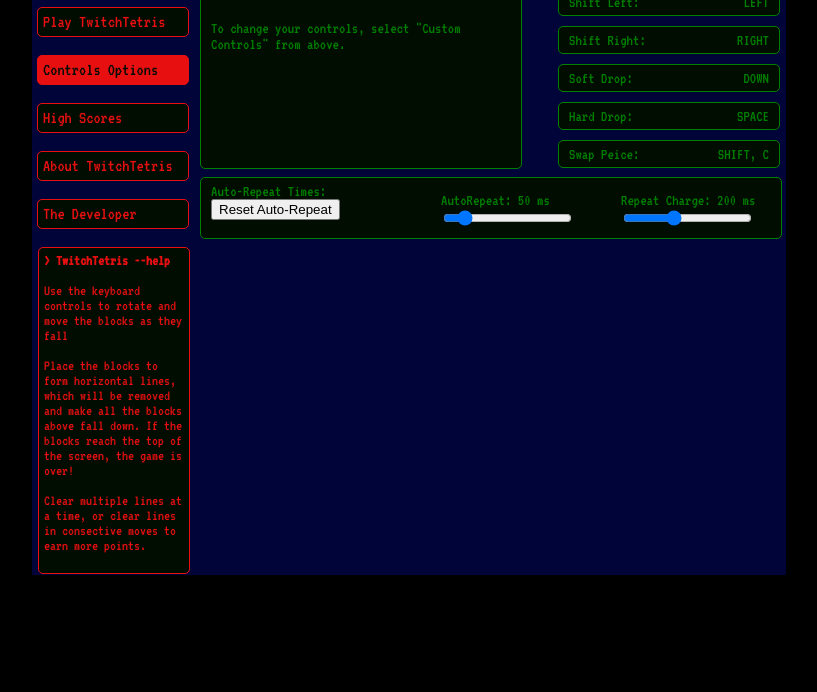
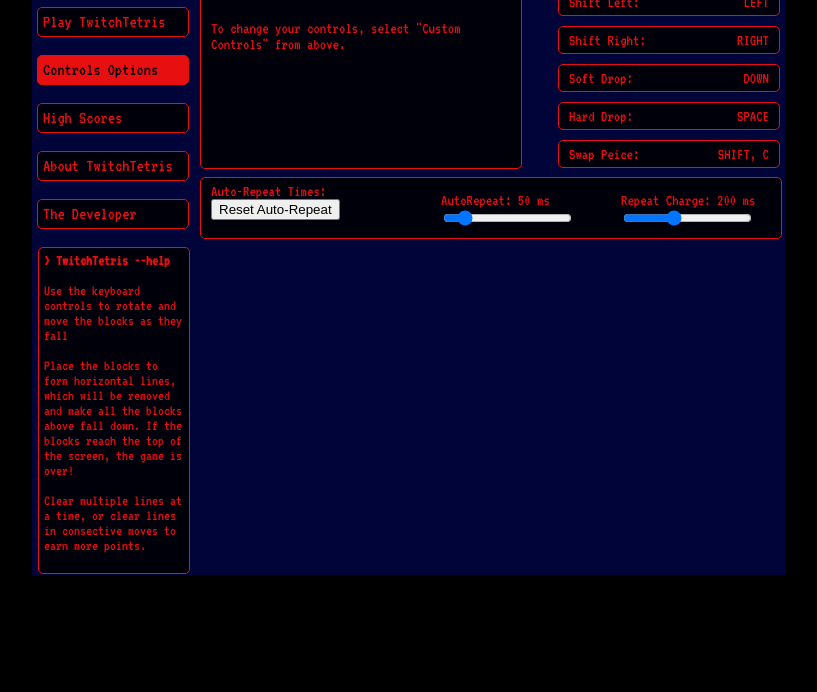
Before and after one commit to LOstDev404/Dichoptic-TwitchTetris, a plain HTML site: page controls.html in a window 1280 px wide. Shown: the part 108-800 px from the top of the page, without its empty margins (231-1048 px from the left). Drawn offline with Linux system fonts and the light colour scheme.

Commit message:
UI Changes (2)

```diff
--- a/controlsStyles.css
+++ b/controlsStyles.css
@@ -17,9 +17,9 @@
     margin: 10px 5px;
     font-size: 16px;
     font-family: VT323;
-    color: #008000;
-    background-color: #000d00;
-    border: 1px solid #008000;
+    color: #e80f11;
+    background-color: #00000a;
+    border: 1px solid #e80f11;
     border-radius: 5px;
     padding: 5px 10px;
     width: 200px;
@@ -28,15 +28,15 @@
 .controlsUnit:hover
 {
     cursor: pointer;
-    background-color: #008000;
-    color: #000d00;
+    background-color: #e80f11;
+    color: #00000a;
 }
 
 .controlsUnitPending
 {
     cursor: pointer;
-    background-color: #008000;
-    color: #000d00;
+    background-color: #e80f11;
+    color: #00000a;
     font-weight: bold;
 }
 
@@ -45,9 +45,9 @@
     margin: 10px 5px;
     font-size: 16px;
     font-family: VT323;
-    color: #008000;
-    background-color: #000d00;
-    border: 1px solid #008000;
+    color: #e80f11;
+    background-color: #00000a;
+    border: 1px solid #e80f11;
     border-radius: 5px;
     padding: 5px 10px;
     width: 300px;
@@ -92,9 +92,9 @@
     margin: 10px 5px;
     font-size: 16px;
     font-family: VT323;
-    color: #008000;
-    background-color: #000d00;
-    border: 1px solid #008000;
+    color: #e80f11;
+    background-color: #00000a;
+    border: 1px solid #e80f11;
     border-radius: 5px;
     padding: 5px 10px;
     width: 560px;
--- a/styles.css
+++ b/styles.css
@@ -12,7 +12,7 @@
     font-size: 15px;
     font-family: VT323;
     color: #e80f11;
-    background-color: #000d00;
+    background-color: #00000a;
     border: 1px solid #e80f11;
     border-radius: 5px;
     padding: 5px;
@@ -37,7 +37,7 @@
     margin: 0 auto;
     border: 1px solid #e80f11;
     border-radius: 5px;
-    background-color: #000d00;
+    background-color: #00000a;
     color: #e80f11;
     padding: 5px;
     width: 140px;
@@ -56,7 +56,7 @@
     margin: 0 auto;
     border: 1px solid #e80f11;
     border-radius: 5px;
-    background-color: #000d00;
+    background-color: #00000a;
     color: #e80f11;
     padding: 5px;
     width: 140px;
@@ -78,7 +78,7 @@ a.bareLink:visited
 
 .selectedMenuItem
 {
-    color: #000d00;
+    color: #00000a;
     background-color: #e80f11;
 }
 
@@ -98,7 +98,7 @@ body
     font-size: 16px;
     font-family: VT323;
     color: #e80f11;
-    background-color: #000d00;
+    background-color: #00000a;
     border: 1px solid #e80f11;
     border-radius: 5px;
     padding: 5px;
@@ -159,7 +159,7 @@ body
     border-collapse: collapse;
     border: 1px solid #e80f11;
     color: #e80f11;
-    background-color: #000d00;
+    background-color: #00000a;
 }
 .controlsTable td
 {
@@ -184,7 +184,7 @@ body
     border-collapse: collapse;
     border: 1px solid #e80f11;
     color: #e80f11;
-    background-color: #000d00;
+    background-color: #00000a;
 }
 .resultsTable td
 {
@@ -200,7 +200,7 @@ body
     border-collapse: collapse;
     border: 1px solid #e80f11;
     color: #e80f11;
-    background-color: #000d00;
+    background-color: #00000a;
 }
 .highScoreTable td
 {
```
